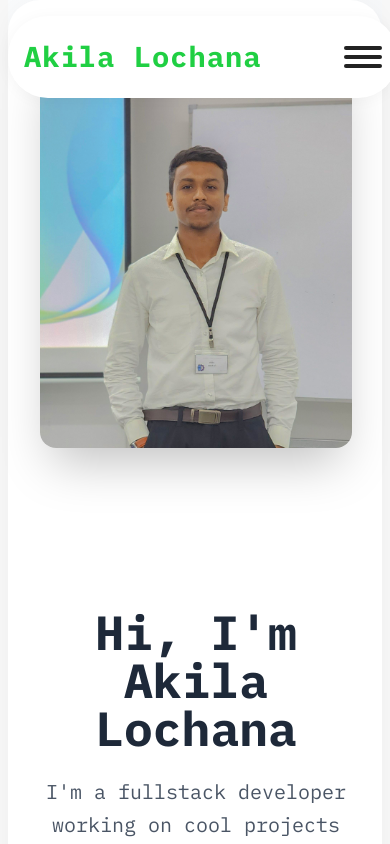
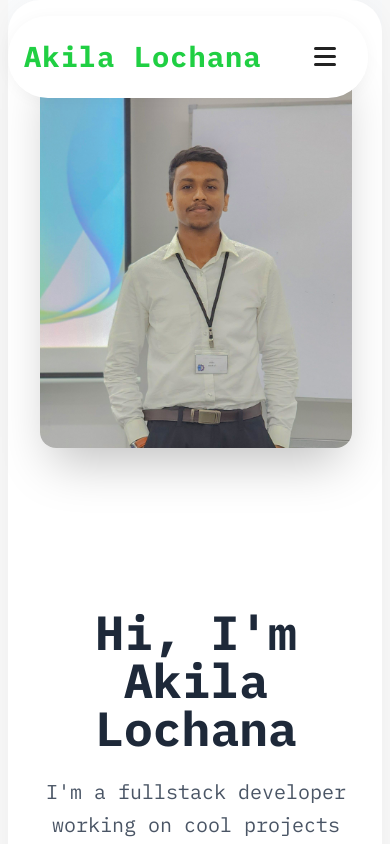
Before and after one commit to Akilalochana/akila, a React (Vite) app: page / in a window 390 px wide. Shown: the top 844 px of the page. Built offline with nearby package versions, Linux system fonts and the light colour scheme.

Commit message:
update responsive nav bar

```diff
--- a/src/App.css
+++ b/src/App.css
@@ -138,8 +138,8 @@ body {
   margin-left: 1rem;
 }
 .hamburger-bar {
-  width: 100%;
-  height: 4px;
+  width: 22px;
+  height: 3px;
   background: #222;
   border-radius: 2px;
   transition: all 0.3s;
@@ -176,7 +176,7 @@ body {
     flex-direction: row;
     gap: 0.5rem;
     padding: 1.2rem 1rem;
-    width: 100vw;
+    width: 360px;
     max-width: 100vw;
   }
   .navbar-logo-group {
```
